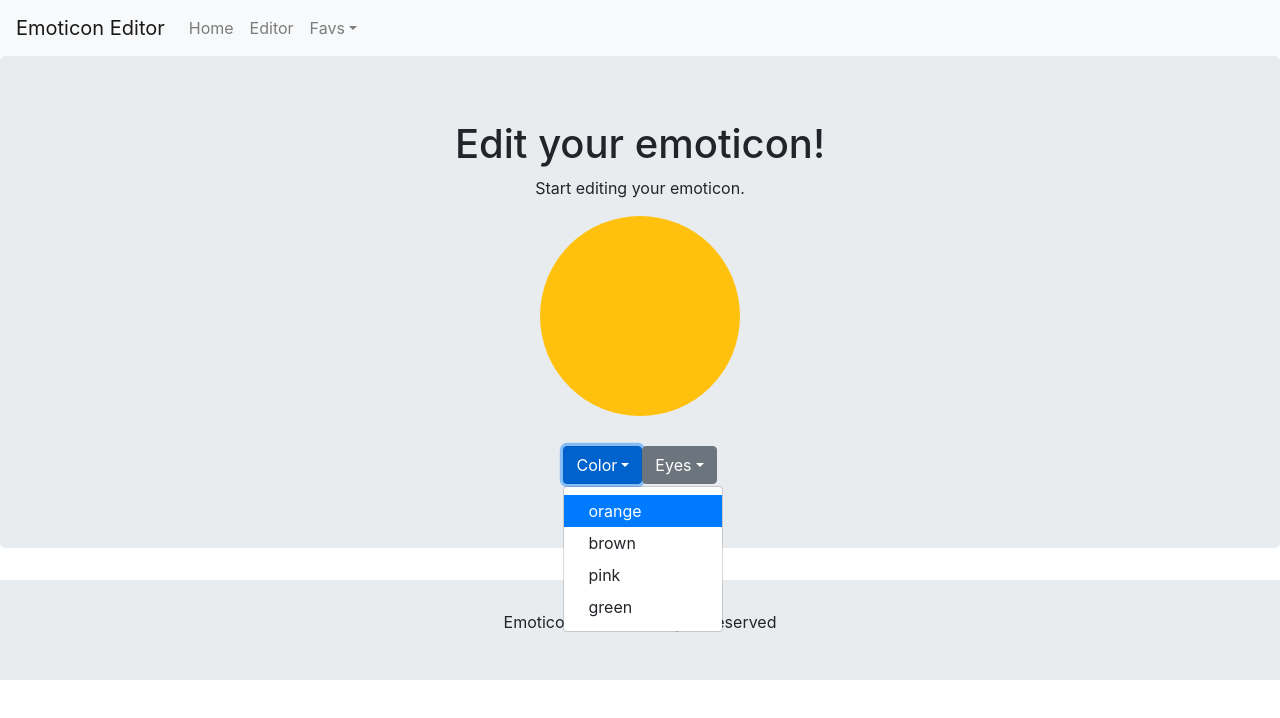
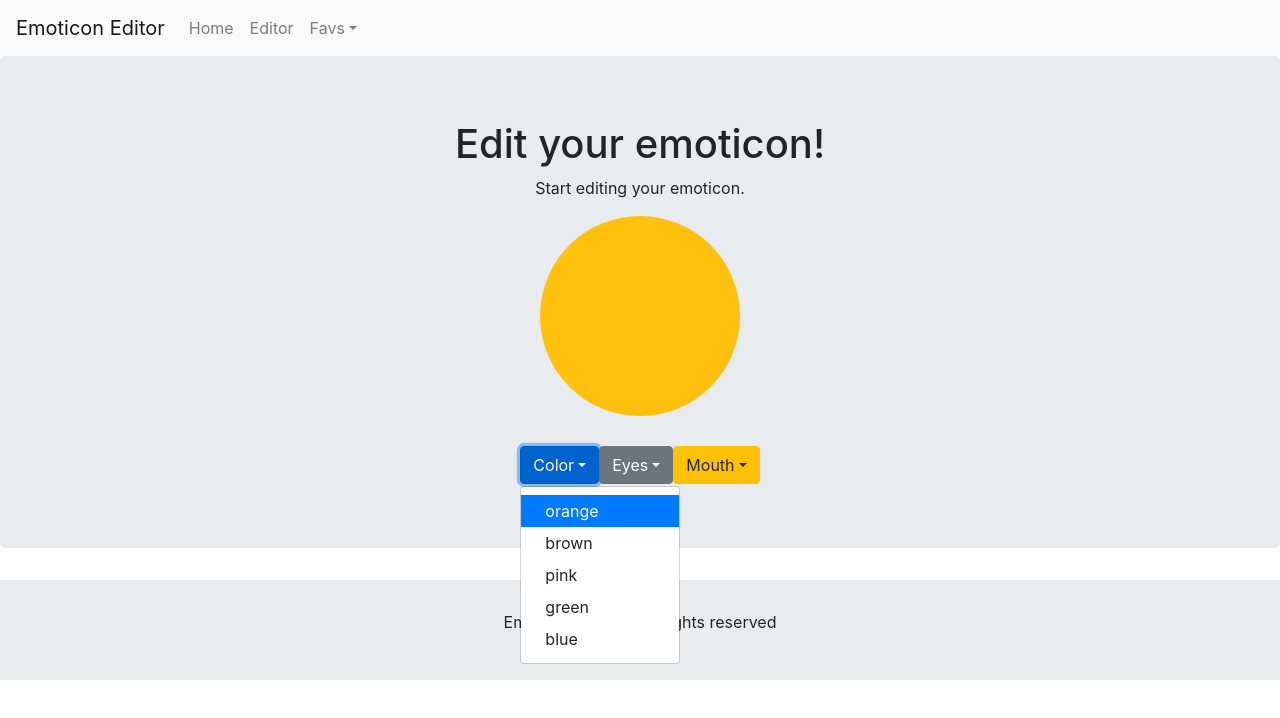
Before and after one commit to Suavek85/Emoticon-Editor-App, a React (Create React App) app: page / in a window 1280 px wide. Both pictures are taken after a click on the button "Color". Shown: the top 718 px of the page. Built offline with nearby package versions, Linux system fonts and the light colour scheme.

Commit message:
Added mouth

```diff
--- a/src/components/Jumbotron/JumbotronItem.js
+++ b/src/components/Jumbotron/JumbotronItem.js
@@ -31,6 +31,7 @@ const JumbotronItem = props => {
               fill={props.currentFaceColor}
             />
             {props.currentEyesType}
+            {props.currentMouthType}
           </svg>
         </div>
         <StylingButtons changeEmoHandler={props.changeEmoHandler} />
--- a/src/components/StylingButtons/StylingButtons.js
+++ b/src/components/StylingButtons/StylingButtons.js
@@ -43,6 +43,13 @@ export const StylingButtons = props => (
         >
           {el.arr[3].type}
         </Dropdown.Item>
+        <Dropdown.Item
+          onClick={props.changeEmoHandler}
+          id={el.arr[4].type}
+          eventKey="4"
+        >
+          {el.arr[4].type}
+        </Dropdown.Item>
       </DropdownButton>
     ))}
   </ButtonToolbar>
--- a/src/components/StylingButtons/StylingButtonsStyle.js
+++ b/src/components/StylingButtons/StylingButtonsStyle.js
@@ -1,4 +1,5 @@
-import { normalEyes, angryEyes, unhappyEyes } from "./StylingCode/EmoEyes";
+import { normalEyes, angryEyes, unhappyEyes, happyEyes } from "./StylingCode/EmoEyes";
+import { wideSmile, normalSmile, confusedSmile, happyTeeth } from "./StylingCode/EmoMouth";
 
 export const stylingArray = [
   {
@@ -8,17 +9,30 @@ export const stylingArray = [
       { type: "orange", code: "#ffc10e" },
       { type: "brown", code: "#D2B48C" },
       { type: "pink", code: "#ffc0cb" },
-      { type: "green", code: "#A4D1A2" }
+      { type: "green", code: "#A4D1A2" },
+      { type: "blue", code: "#D8DFEA" },
     ]
   },
   {
     type: "Eyes",
     variant: "Secondary",
     arr: [
-      { type: "none", code: null },
+      { type: "noeyes", code: null },
+      { type: "happy-eyes", code: happyEyes},
       { type: "normal", code: normalEyes },
       { type: "unhappy", code: unhappyEyes },
       { type: "angry", code: angryEyes }
     ]
+  },
+  {
+    type: "Mouth",
+    variant: "Warning",
+    arr: [
+      { type: "nomouth", code: null },
+      { type: "wide-smile", code: wideSmile },
+      { type: "normal-smile", code: normalSmile },
+      { type: "confused", code: confusedSmile },
+      { type: "happy-teeth", code: happyTeeth },
+    ]
   }
 ];
--- a/src/components/StylingButtons/StylingCode/EmoEyes.js
+++ b/src/components/StylingButtons/StylingCode/EmoEyes.js
@@ -4,6 +4,13 @@ export const normalEyes = (
   <g fill="#333">
     <circle cx="164.937" cy="155.231" r="37.216" />
     <circle cx="305.664" cy="155.231" r="37.216" />
+  </g>
+);
+
+export const happyEyes = (
+  <g fill="#333">
+    <path d="M219.181,158.793c-1.684-31.255-23.992-53.56-55.243-55.243 c-31.184-1.68-53.698,26.522-55.243,55.243c-0.651,12.063,18.061,12,18.709,0c2.537-47.09,70.536-47.09,73.069,0 C201.12,170.793,219.832,170.856,219.181,158.793L219.181,158.793z" />
+    <path d="M353.985,158.793c-1.684-31.255-23.992-53.56-55.243-55.243 c-31.184-1.68-53.694,26.522-55.243,55.243c-0.651,12.063,18.061,12,18.709,0c2.537-47.09,70.532-47.09,73.069,0 C335.924,170.793,354.637,170.856,353.985,158.793L353.985,158.793z" />
   </g>
 );
 
--- /dev/null
+++ b/src/components/StylingButtons/StylingCode/EmoMouth.js
@@ -0,0 +1,36 @@
+import React from "react";
+
+export const wideSmile = (
+  <>
+    <path
+      d="M81.391,237.127c0,85.911,69.649,155.56,155.56,155.56c85.915,0,155.567-69.649,155.567-155.56	H81.391z"
+      fill="#333"
+    />
+    <path
+      d="M150.452,298.705c0,47.771,38.731,86.498,86.498,86.498c47.775,0,86.502-38.731,86.502-86.498	H150.452z"
+      fill="#ca2027"
+    />
+  </>
+);
+
+export const normalSmile = (
+  <path d="M343.257,316.862c-59.281,60.329-154.663,59.854-213.45-0.898 c-8.4-8.685-21.616,4.561-13.227,13.227c65.769,67.97,173.645,68.34,239.905,0.898 C364.944,321.479,351.721,308.245,343.257,316.862L343.257,316.862z" />
+);
+
+export const confusedSmile = (
+    <path d='M105.278,326.581c86.386,0,172.776,0,259.162,0c12.067,0,12.067-18.709,0-18.709 c-86.386,0-172.776,0-259.162,0C93.211,307.872,93.211,326.581,105.278,326.581L105.278,326.581z'
+    />
+  );
+
+  export const happyTeeth = (
+    <>
+      <path d='M81.391,237.123c0,85.911,69.649,155.56,155.56,155.56c85.915,0,155.564-69.649,155.564-155.56	L81.391,237.123L81.391,237.123z'
+    fill='#fff' />
+    <g fill='#cccbcb'>
+        <path d='M167.728,237.123c0,46.435,0,92.87,0,139.306c6.024,3.001,12.273,5.609,18.709,7.82 c0-49.043,0-98.083,0-147.126H167.728z'
+        />
+        <path d='M283.319,237.123c0,49.511,0,99.018,0,148.529c6.432-2.006,12.666-4.453,18.709-7.24 c0-47.098,0-94.191,0-141.289L283.319,237.123L283.319,237.123z'
+        />
+    </g>
+    </>
+  );
--- a/src/containers/App/App.js
+++ b/src/containers/App/App.js
@@ -8,21 +8,24 @@ import "./App.css";
 class App extends Component {
   state = {
     currentFaceColor: "#ffc10e",
-    currentEyesType: null
+    currentEyesType: null,
+    currentMouthType: null
   };
 
   changeEmoHandler = event => {
-    const setOfArrays = [...stylingArray[0].arr, ...stylingArray[1].arr];
+    const setOfArrays = [...stylingArray[0].arr, ...stylingArray[1].arr, ...stylingArray[2].arr];
     const clickedEl = setOfArrays.find(el => {
       return el.type === event.target.id;
     });
     const clickedIndex = setOfArrays.findIndex(el => {
       return el.type === event.target.id;
     });
-    if (clickedIndex <= 3) {
+    if (clickedIndex <= 4) {
       this.setState({ currentFaceColor: clickedEl.code });
+    } else if (clickedIndex >= 8) {
+      this.setState({ currentEyesType: clickedEl.code });
     } else {
-      this.setState({ currentEyesType: clickedEl.code });
+      this.setState({ currentMouthType: clickedEl.code });
     }
   };
 
@@ -33,6 +36,7 @@ class App extends Component {
         <JumbotronItem
           currentFaceColor={this.state.currentFaceColor}
           currentEyesType={this.state.currentEyesType}
+          currentMouthType={this.state.currentMouthType}
           changeEmoHandler={this.changeEmoHandler}
         />
         <Footer />
```
Also changed, not shown: src/components/test.js (added).
